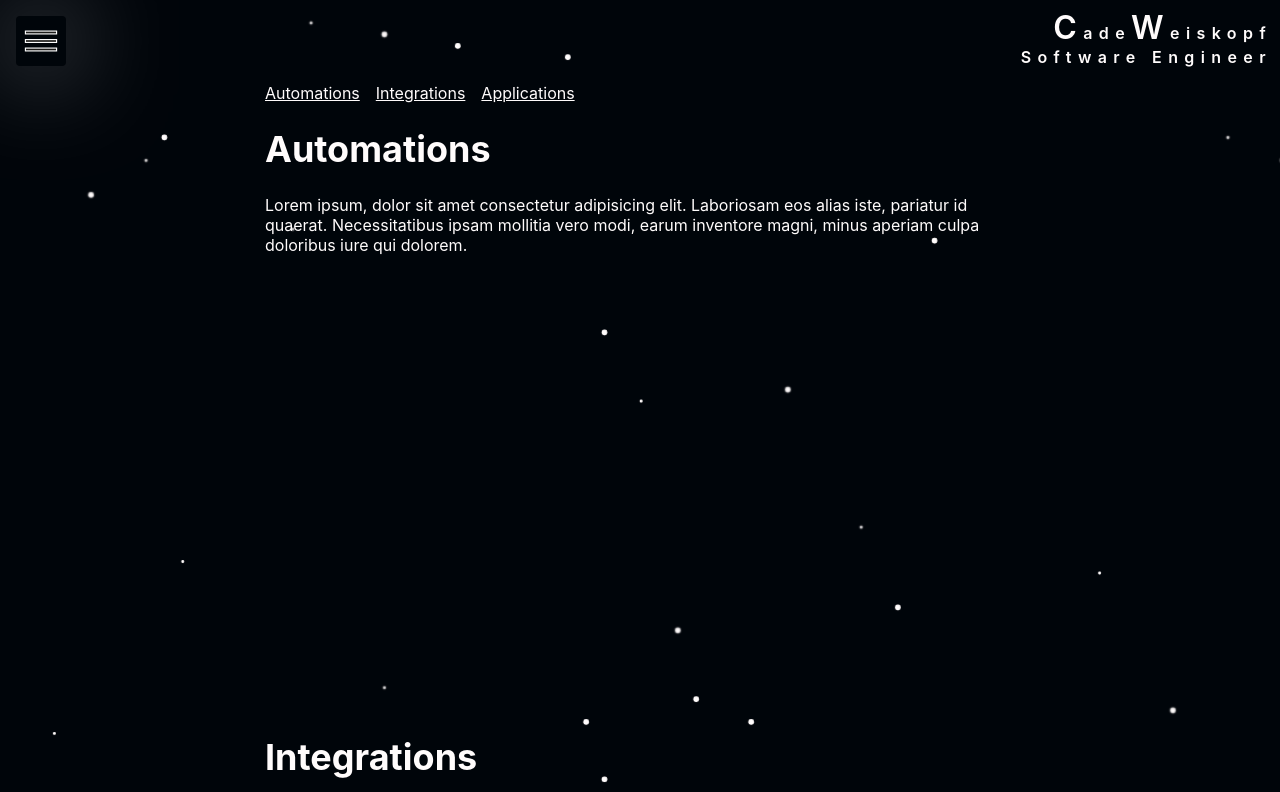
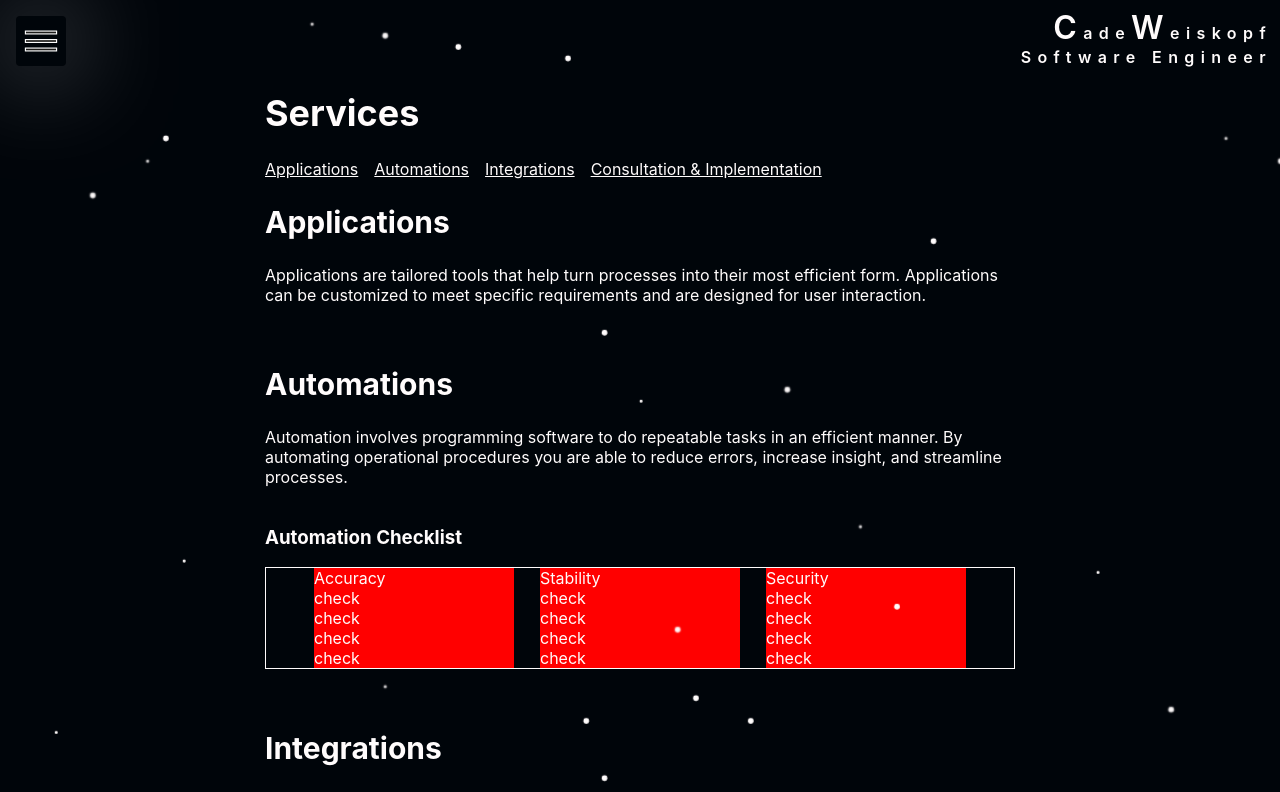
Before and after one commit to CadeWeiskopf/personal-website, a React (Create React App) app: page /about in a window 1280 px wide. Shown: the top 792 px of the page. Built offline with nearby package versions, Linux system fonts and the light colour scheme.

Commit message:
fillin in doin stuff

```diff
--- a/src/components/header/Header.tsx
+++ b/src/components/header/Header.tsx
@@ -1,5 +1,5 @@
 import styles from "./header.module.css";
-import { useState, useEffect } from "react";
+import { useState } from "react";
 import { Link } from "react-router-dom";
 
 export enum AlignItems {
@@ -12,21 +12,20 @@ const NameAndTitle: React.FC<{
   alignItems: AlignItems;
   initAnim: boolean;
 }> = ({ alignItems, initAnim }) => {
-  const [initAnimNameAndTitle, setInitAnimNameAndTitle] = useState(initAnim);
+  const [initAnimNameAndTitle] = useState(false);
 
-  useEffect(() => {
-    if (!initAnim) {
-      return;
-    }
-
-    setInitAnimNameAndTitle(true);
-    const disableInitAnimNameAndTitle = setTimeout(() => {
-      setInitAnimNameAndTitle(false);
-    }, 1500);
-    return () => {
-      clearTimeout(disableInitAnimNameAndTitle);
-    };
-  }, [initAnim]);
+  // useEffect(() => {
+  //   if (!initAnim) {
+  //     return;
+  //   }
+  //   setInitAnimNameAndTitle(true);
+  //   const disableInitAnimNameAndTitle = setTimeout(() => {
+  //     setInitAnimNameAndTitle(false);
+  //   }, 1500);
+  //   return () => {
+  //     clearTimeout(disableInitAnimNameAndTitle);
+  //   };
+  // }, [initAnim]);
 
   return (
     <div
--- a/src/pages/about/About.module.css
+++ b/src/pages/about/About.module.css
@@ -10,3 +10,8 @@
   text-decoration: underline;
   cursor: pointer;
 }
+
+.acCard {
+  background: red;
+  width: 200px;
+}
--- a/src/pages/about/About.tsx
+++ b/src/pages/about/About.tsx
@@ -1,27 +1,94 @@
-import { useContext, useEffect } from "react";
+import { ReactElement, useContext, useEffect } from "react";
 import { AppContext } from "../../AppContext";
 import styles from "./About.module.css";
 
 type ServicesData = {
   id: string;
   label: string;
-  info: string;
+  info: ReactElement;
 };
 const data: ServicesData[] = [
   {
+    id: "apps",
+    label: "Applications",
+    info: (
+      <>
+        Applications are tailored tools that help turn processes into their most
+        efficient form. Applications can be customized to meet specific
+        requirements and are designed for user interaction.
+      </>
+    ),
+  },
+  {
     id: "automations",
     label: "Automations",
-    info: "Lorem ipsum, dolor sit amet consectetur adipisicing elit. Laboriosam eos alias iste, pariatur id quaerat. Necessitatibus ipsam mollitia vero modi, earum inventore magni, minus aperiam culpa doloribus iure qui dolorem.",
+    info: (
+      <>
+        <div>
+          Automation involves programming software to do repeatable tasks in an
+          efficient manner. By automating operational procedures you are able to
+          reduce errors, increase insight, and streamline processes.
+        </div>
+        <br />
+        <div>
+          <h3>Automation Checklist</h3>
+          <div
+            style={{
+              border: "1px solid",
+              justifyContent: "space-between",
+              display: "flex",
+              padding: "0 3em",
+              flexWrap: "wrap",
+            }}
+          >
+            <div className={styles.acCard}>
+              <div>Accuracy</div>
+              <div>check</div>
+              <div>check</div>
+              <div>check</div>
+              <div>check</div>
+            </div>
+            <div className={styles.acCard}>
+              <div>Stability</div>
+              <div>check</div>
+              <div>check</div>
+              <div>check</div>
+              <div>check</div>
+            </div>
+            <div className={styles.acCard}>
+              <div>Security</div>
+              <div>check</div>
+              <div>check</div>
+              <div>check</div>
+              <div>check</div>
+            </div>
+          </div>
+        </div>
+      </>
+    ),
   },
   {
     id: "integrations",
     label: "Integrations",
-    info: "",
+    info: (
+      <>
+        Integrations connect systems used by a company to increase data
+        consistency and availability. Integrating platforms is key in quick
+        synchronization, universal data access, and real-time response.
+      </>
+    ),
   },
   {
-    id: "apps",
-    label: "Applications",
-    info: "",
+    id: "consultation-and-implemntation",
+    label: "Consultation & Implementation",
+    info: (
+      <>
+        Lorem ipsum dolor sit amet consectetur adipisicing elit. Voluptates
+        itaque magni nam possimus recusandae reiciendis deleniti minima debitis
+        cupiditate? Numquam inventore libero itaque quibusdam sint, commodi esse
+        corrupti ipsum eum!
+      </>
+    ),
   },
 ];
 
@@ -33,6 +100,7 @@ const About: React.FC = () => {
 
   return (
     <div className={styles.wrapper}>
+      <h1>Services</h1>
       <div className={styles.linksWrapper}>
         {data.map((d) => (
           <a href={`#${d.id}`}>{d.label}</a>
@@ -40,29 +108,8 @@ const About: React.FC = () => {
       </div>
       {data.map((d) => (
         <>
-          <h1 id={`${d.id}`}>{d.label}</h1>
+          <h2 id={`${d.id}`}>{d.label}</h2>
           <p>{d.info}</p>
-          <br />
-          <br />
-          <br />
-          <br />
-          <br />
-          <br />
-          <br />
-          <br />
-          <br />
-          <br />
-          <br />
-          <br />
-          <br />
-          <br />
-          <br />
-          <br />
-          <br />
-          <br />
-          <br />
-          <br />
-          <br />
           <br />
         </>
       ))}
--- a/src/pages/contact/Contact.module.css
+++ b/src/pages/contact/Contact.module.css
@@ -50,7 +50,7 @@
     text-align: center;
   }
   .topHeaderText {
-    padding: 0 1em;
+    padding: 0 2em;
     text-align: center;
   }
   .topHeaderWrapperImgWrapper {
--- a/src/pages/contact/Contact.tsx
+++ b/src/pages/contact/Contact.tsx
@@ -9,6 +9,7 @@ import {
 } from "../../components/cw-inputs/GenericInputWrapper";
 import emailIcon from "../../components/icons/email-icon";
 import Spinner from "./spinner";
+import headshot from "./cwhead.png";
 
 const Contact: React.FC = () => {
   const [isLoading, setIsLoading] = useState(false);
@@ -56,7 +57,7 @@ const Contact: React.FC = () => {
         <div className={styles.topHeaderWrapperImgWrapper}>
           <img
             className={styles.topHeaderWrapperImg}
-            src="https://i.ibb.co/yBYYwf3/1677798156440.jpg"
+            src={headshot}
             alt="Cade Weiskopf"
             loading="lazy"
           />
```
Also changed, not shown: src/pages/contact/cwhead.png (added).
